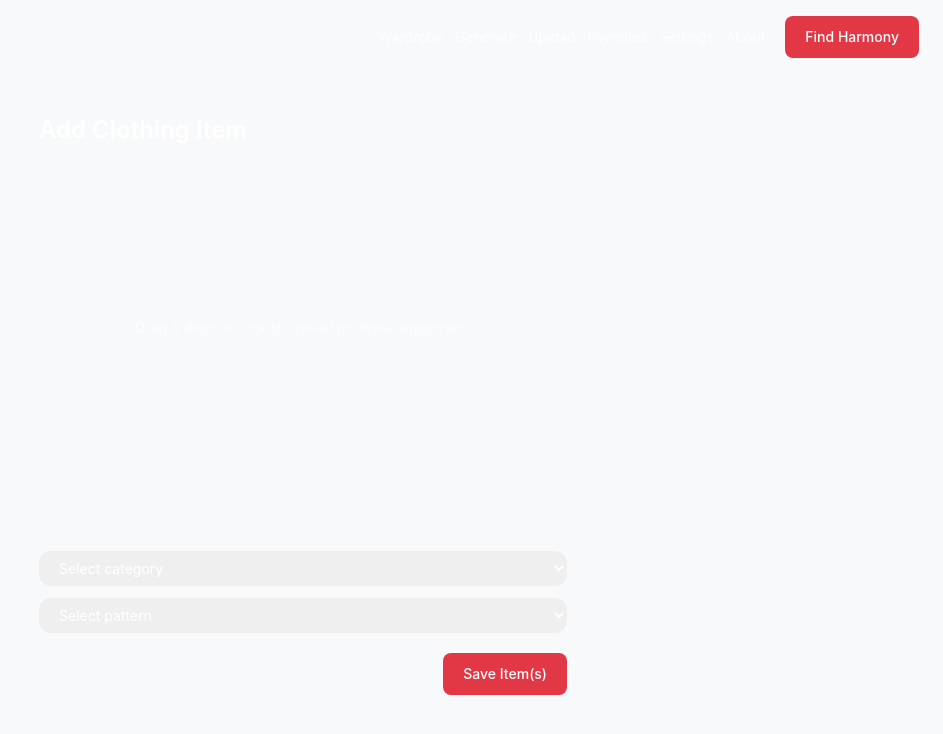
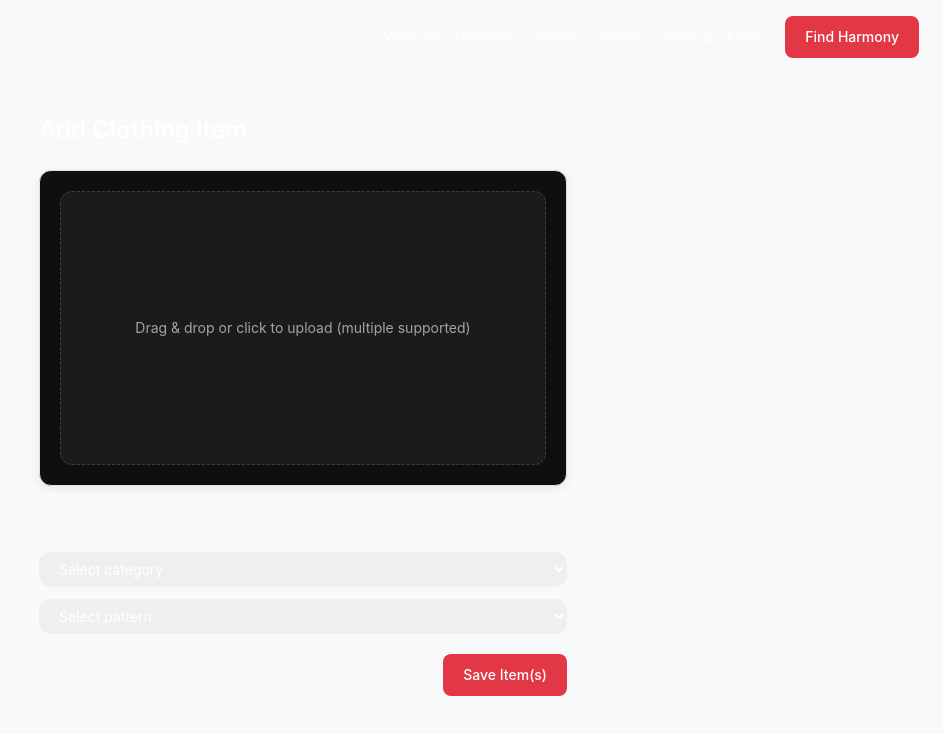
Before and after one commit to NoAxial/Tintly, a React (Vite) app: page /upload in a window 1280 px wide. Shown: the top 734 px of the page, without its empty margins (337-1280 px from the left). Built offline with nearby package versions, Linux system fonts and the light colour scheme.

Commit message:
Auto-commit: Agent tool execution

```diff
--- a/src/components/ui/Card.tsx
+++ b/src/components/ui/Card.tsx
@@ -1,5 +1,3 @@
-import React from "react";
-
 type CardProps = React.HTMLAttributes<HTMLDivElement> & {
 	header?: React.ReactNode;
 	footer?: React.ReactNode;
@@ -7,10 +5,10 @@ type CardProps = React.HTMLAttributes<HTMLDivElement> & {
 
 export default function Card({ header, footer, className = "", children, ...rest }: CardProps): JSX.Element {
 	return (
-		<div className={`glass-liquid rounded-2xl p-5 transition-all duration-200 hover:scale-[1.005] ${className}`} {...rest}>
-			{header ? <div className="mb-3 text-sm text-white/80">{header}</div> : null}
+		<div className={`card p-5 ${className}`} {...rest}>
+			{header ? <div className="mb-3 text-sm text-secondary">{header}</div> : null}
 			<div>{children}</div>
-			{footer ? <div className="mt-4 text-xs text-white/60">{footer}</div> : null}
+			{footer ? <div className="mt-4 text-xs text-muted">{footer}</div> : null}
 		</div>
 	);
 }
```
